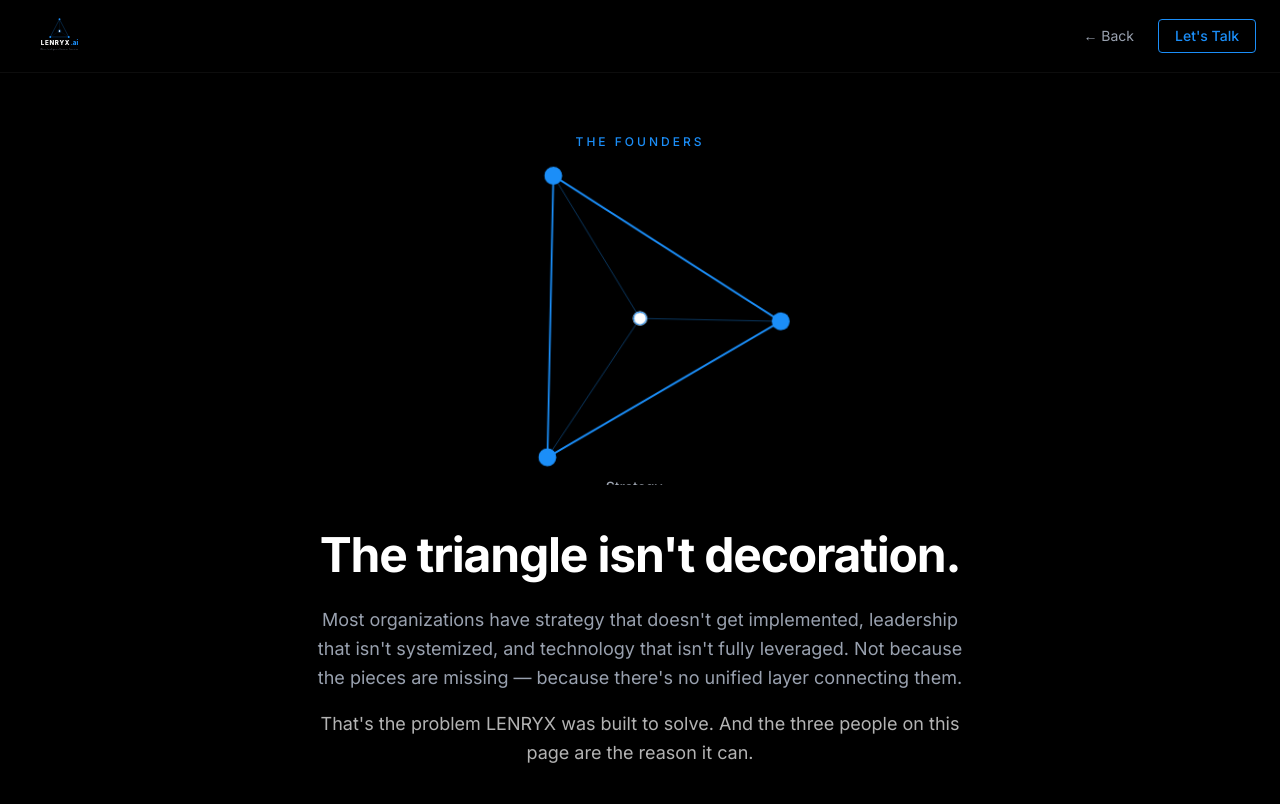
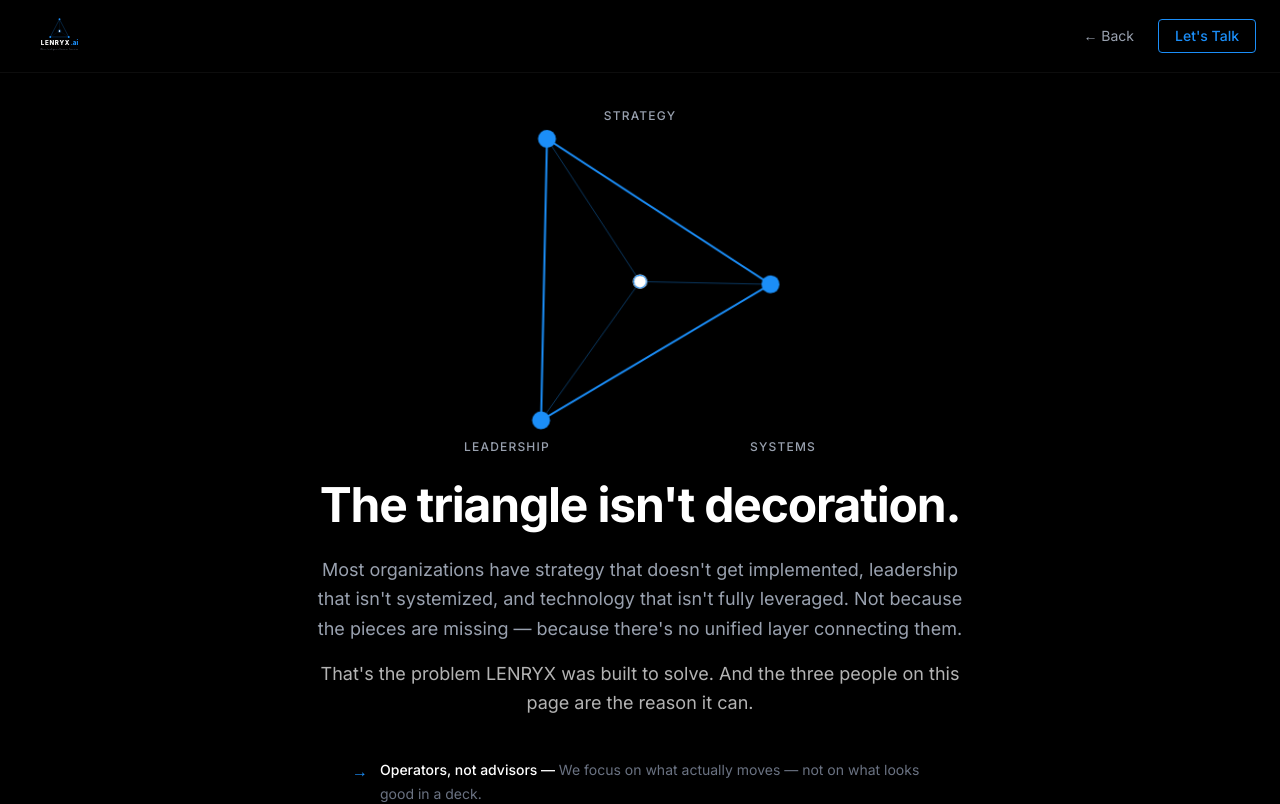
Before and after one commit to jaxson-agent/lenryx-site, a Next.js app: page /team in a window 1280 px wide. Shown: the top 804 px of the page. Built offline with nearby package versions, Linux system fonts and the light colour scheme.

Commit message:
fix: fixed HTML labels outside spinning group — no more flickering; remove founders label

```diff
--- a/src/app/team/page.tsx
+++ b/src/app/team/page.tsx
@@ -69,69 +69,53 @@ export default function TeamPage() {
 
           {/* Header */}
           <div className="mb-20 text-center">
-            <span className="text-[#1B8EF8] text-xs font-medium tracking-[0.25em] uppercase">The Founders</span>
-            {/* Animated triangle — spins slowly, each founder cycles through the top */}
+            {/* Triangle with fixed labels outside spinning group */}
             <div className="mb-10 flex justify-center">
-              <svg viewBox="0 0 300 260" className="w-64 md:w-96" fill="none" xmlns="http://www.w3.org/2000/svg">
+              <div className="relative inline-block">
+                {/* Fixed labels — HTML, always visible, always readable */}
+                <div className="absolute top-0 left-1/2 -translate-x-1/2 -translate-y-5 text-xs font-medium text-gray-400 tracking-widest uppercase whitespace-nowrap">Strategy</div>
+                <div className="absolute bottom-0 left-4 translate-y-5 text-xs font-medium text-gray-400 tracking-widest uppercase whitespace-nowrap">Leadership</div>
+                <div className="absolute bottom-0 right-4 translate-y-5 text-xs font-medium text-gray-400 tracking-widest uppercase whitespace-nowrap">Systems</div>
+
+                <svg viewBox="0 0 300 240" className="w-64 md:w-96" fill="none" xmlns="http://www.w3.org/2000/svg">
                   <style>{`
                     @keyframes spinTriangle {
                       from { transform: rotate(0deg); }
                       to   { transform: rotate(360deg); }
                     }
                     .spinning-group {
-                    transform-origin: 150px 130px;
+                      transform-origin: 150px 120px;
                       animation: spinTriangle 24s linear infinite;
-                  }
-                  @keyframes counterSpin {
-                    from { transform: rotate(0deg); }
-                    to   { transform: rotate(-360deg); }
-                  }
-                  .label-node {
-                    transform-box: fill-box;
-                    transform-origin: center;
-                    animation: counterSpin 24s linear infinite;
                     }
                   `}</style>
 
-                {/* Spinning group — triangle + nodes */}
+                  {/* Spinning group — triangle + nodes only, no labels */}
                   <g className="spinning-group">
-                  {/* Edges */}
-                  <line x1="150" y1="20" x2="40" y2="200" stroke="#1B8EF8" strokeWidth="1.5" strokeLinecap="round"/>
-                  <line x1="150" y1="20" x2="260" y2="200" stroke="#1B8EF8" strokeWidth="1.5" strokeLinecap="round"/>
-                  <line x1="40"  y1="200" x2="260" y2="200" stroke="#1B8EF8" strokeWidth="1.5" strokeLinecap="round"/>
-                  {/* Spokes */}
-                  <line x1="150" y1="130" x2="150" y2="20"  stroke="#1B8EF8" strokeWidth="0.75" strokeOpacity="0.4"/>
-                  <line x1="150" y1="130" x2="40"  y2="200" stroke="#1B8EF8" strokeWidth="0.75" strokeOpacity="0.4"/>
-                  <line x1="150" y1="130" x2="260" y2="200" stroke="#1B8EF8" strokeWidth="0.75" strokeOpacity="0.4"/>
-                  {/* Vertex nodes */}
-                  <circle cx="150" cy="20"  r="7" fill="#1B8EF8"/>
-                  <circle cx="40"  cy="200" r="7" fill="#1B8EF8"/>
-                  <circle cx="260" cy="200" r="7" fill="#1B8EF8"/>
-                  {/* Labels — counter-rotate so they stay readable */}
-                  <g className="label-node" style={{transformOrigin: "150px 6px"}}>
-                    <text x="150" y="9" textAnchor="middle" fill="#9CA3AF" fontSize="11" fontFamily="Inter, sans-serif" fontWeight="500">Strategy</text>
-                  </g>
-                  <g className="label-node" style={{transformOrigin: "40px 215px"}}>
-                    <text x="40" y="218" textAnchor="middle" fill="#9CA3AF" fontSize="11" fontFamily="Inter, sans-serif" fontWeight="500">Leadership</text>
-                  </g>
-                  <g className="label-node" style={{transformOrigin: "260px 215px"}}>
-                    <text x="260" y="218" textAnchor="middle" fill="#9CA3AF" fontSize="11" fontFamily="Inter, sans-serif" fontWeight="500">Systems</text>
-                  </g>
+                    <line x1="150" y1="18"  x2="40"  y2="195" stroke="#1B8EF8" strokeWidth="1.5" strokeLinecap="round"/>
+                    <line x1="150" y1="18"  x2="260" y2="195" stroke="#1B8EF8" strokeWidth="1.5" strokeLinecap="round"/>
+                    <line x1="40"  y1="195" x2="260" y2="195" stroke="#1B8EF8" strokeWidth="1.5" strokeLinecap="round"/>
+                    <line x1="150" y1="120" x2="150" y2="18"  stroke="#1B8EF8" strokeWidth="0.75" strokeOpacity="0.4"/>
+                    <line x1="150" y1="120" x2="40"  y2="195" stroke="#1B8EF8" strokeWidth="0.75" strokeOpacity="0.4"/>
+                    <line x1="150" y1="120" x2="260" y2="195" stroke="#1B8EF8" strokeWidth="0.75" strokeOpacity="0.4"/>
+                    <circle cx="150" cy="18"  r="7" fill="#1B8EF8"/>
+                    <circle cx="40"  cy="195" r="7" fill="#1B8EF8"/>
+                    <circle cx="260" cy="195" r="7" fill="#1B8EF8"/>
                   </g>
 
-                {/* Center — fixed, doesn't spin */}
-                <circle cx="150" cy="130" r="5" fill="none" stroke="#ffffff" strokeWidth="1.2">
+                  {/* Center — fixed, pulsing */}
+                  <circle cx="150" cy="120" r="5" fill="none" stroke="#ffffff" strokeWidth="1.2">
                     <animate attributeName="r" values="5;22;5" dur="2.5s" repeatCount="indefinite"/>
                     <animate attributeName="stroke-opacity" values="0.8;0;0.8" dur="2.5s" repeatCount="indefinite"/>
                   </circle>
-                <circle cx="150" cy="130" r="5" fill="none" stroke="#1B8EF8" strokeWidth="0.8">
+                  <circle cx="150" cy="120" r="5" fill="none" stroke="#1B8EF8" strokeWidth="0.8">
                     <animate attributeName="r" values="5;22;5" dur="2.5s" begin="1.25s" repeatCount="indefinite"/>
                     <animate attributeName="stroke-opacity" values="0.5;0;0.5" dur="2.5s" begin="1.25s" repeatCount="indefinite"/>
                   </circle>
-                <circle cx="150" cy="130" r="4.5" fill="#ffffff">
+                  <circle cx="150" cy="120" r="4.5" fill="#ffffff">
                     <animate attributeName="r" values="4.5;6;4.5" dur="2.5s" repeatCount="indefinite"/>
                   </circle>
                 </svg>
+              </div>
             </div>
 
             <h1 className="text-4xl md:text-5xl font-bold text-white mt-2 mb-5 tracking-tight leading-tight">
```
Lines whose indentation alone changed are shown as unchanged.
